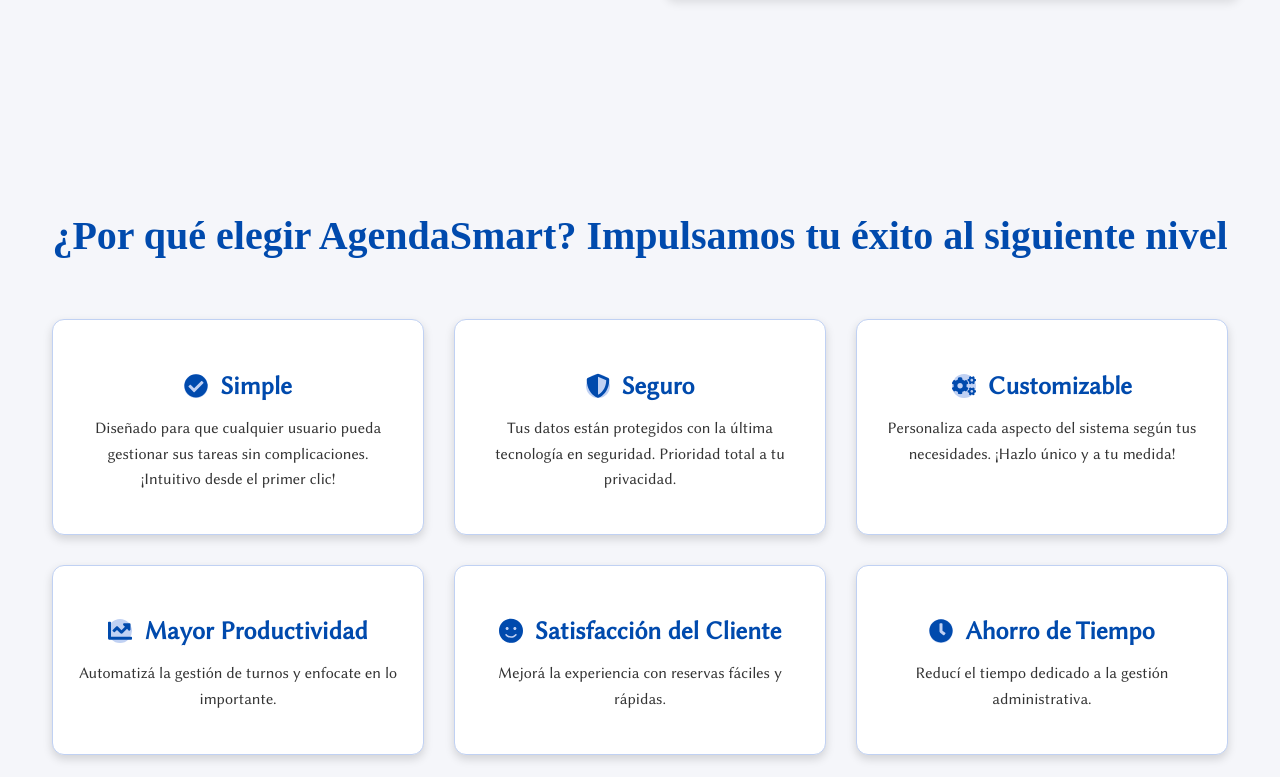
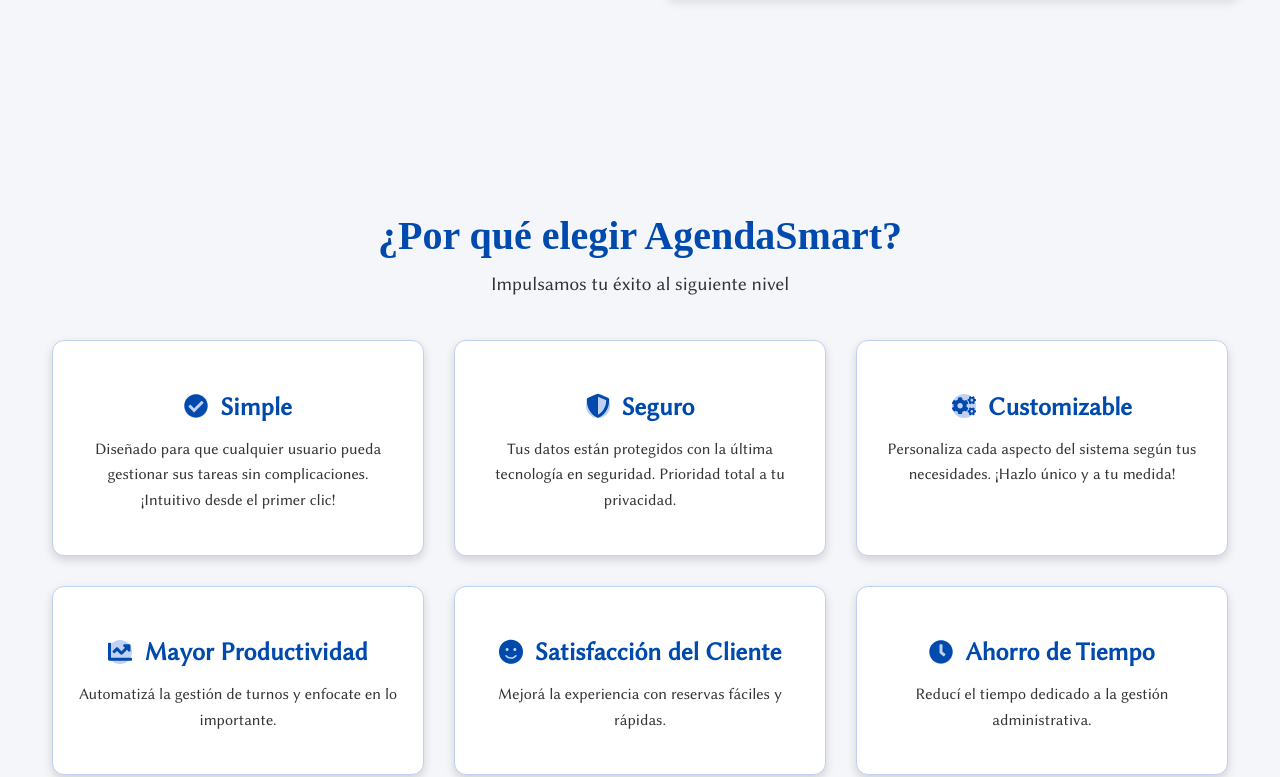
Before and after one commit to AugustoGalarza99/AgendaSmartWEB, a React (Vite) app: page / in a window 1280 px wide. Shown: the part 1903-2680 px from the top of the page. Built offline with nearby package versions, Linux system fonts and the light colour scheme.

Commit message:
AgendaSmart 2.5

```diff
--- a/index.html
+++ b/index.html
@@ -1,5 +1,5 @@
 <!doctype html>
-<html lang="en">
+<html lang="es">
   <head>
     <meta charset="UTF-8" />
     <link rel="icon" type="image/svg+xml" href="/src/assets/agendasmart.png" />
--- a/src/components/InfoCards/InfoCards.css
+++ b/src/components/InfoCards/InfoCards.css
@@ -3,20 +3,31 @@
   display: flex;
   flex-direction: column;
   align-items: center;
-  gap: 40px; /* Más espaciado general */
+  gap: 40px;
   padding: 80px 20px;
   background-color: #f5f6fa;
   max-width: 1200px;
   margin: 0 auto;
 }
 
+.info-header {
+  text-align: center;
+}
+
 .info-title {
   font-size: 2.5rem;
   font-weight: 700;
   color: #004aad;
-  text-align: center;
-  margin-bottom: 20px;
+  margin-bottom: 10px;
   font-family: var(--font, "Inter, sans-serif");
+}
+
+.info-subtitle {
+  font-size: 1.2rem;
+  color: #333333;
+  line-height: 1.6;
+  max-width: 600px;
+  margin: 0 auto;
 }
 
 .cards-container {
@@ -128,6 +139,10 @@
     font-size: 2rem;
   }
 
+  .info-subtitle {
+    font-size: 1.1rem;
+  }
+
   .card {
     max-width: 90%;
     min-width: unset;
@@ -156,6 +171,10 @@
     font-size: 1.8rem;
   }
 
+  .info-subtitle {
+    font-size: 1rem;
+  }
+
   .card {
     max-width: 100%;
   }
--- a/src/components/InfoCards/InfoCards.jsx
+++ b/src/components/InfoCards/InfoCards.jsx
@@ -13,15 +13,29 @@
       viewport={{ once: true, amount: 0.2 }}
       variants={containerVariants}
     >
-      <motion.h2
-        className="info-title"
-        initial={{ opacity: 0, y: 20 }}
-        whileInView={{ opacity: 1, y: 0 }}
-        transition={{ duration: 0.6, delay: 0.2 }}
+      <motion.div
+        className="info-header"
+        initial="hidden"
+        whileInView="visible"
         viewport={{ once: true }}
       >
-        ¿Por qué elegir AgendaSmart? Impulsamos tu éxito al siguiente nivel
-      </motion.h2>
+        <motion.h2
+          className="info-title"
+          initial={{ opacity: 0, y: 20 }}
+          whileInView={{ opacity: 1, y: 0 }}
+          transition={{ duration: 0.6, delay: 0.2 }}
+        >
+          ¿Por qué elegir AgendaSmart?
+        </motion.h2>
+        <motion.p
+          className="info-subtitle"
+          initial={{ opacity: 0, y: 20 }}
+          whileInView={{ opacity: 1, y: 0 }}
+          transition={{ duration: 0.6, delay: 0.3 }}
+        >
+          Impulsamos tu éxito al siguiente nivel
+        </motion.p>
+      </motion.div>
       <motion.div
         className="cards-container"
         variants={containerVariants}
@@ -136,7 +150,7 @@
   visible: {
     opacity: 1,
     transition: {
-      staggerChildren: 0.2, // Ajustado para un flujo más natural
+      staggerChildren: 0.2,
       delayChildren: 0.3,
     },
   },
```
